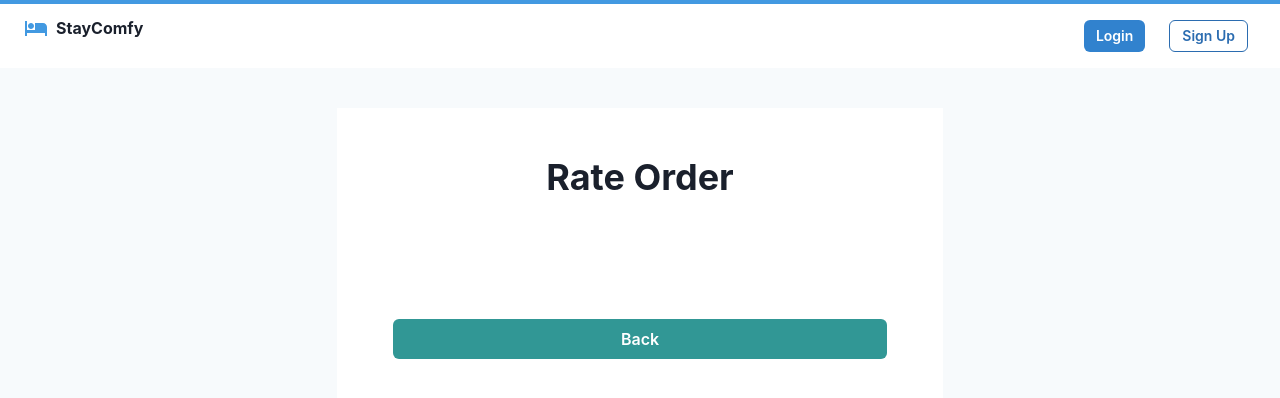
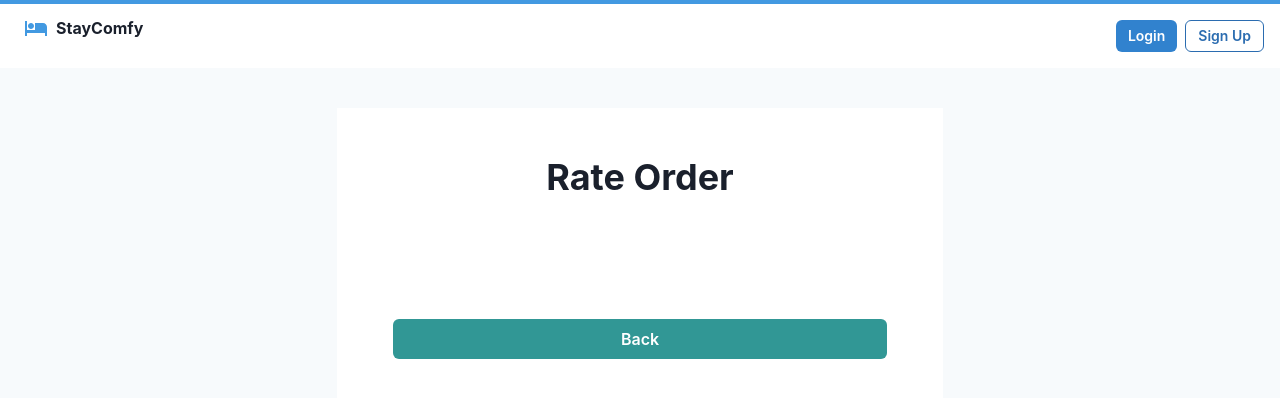
Before and after one commit to purwadhikafullstack/JCWDOL008013, a React (Create React App) app in the folder projects/client/: page /rating/1 in a window 1280 px wide. Shown: the top 398 px of the page. Built offline with nearby package versions, Linux system fonts and the light colour scheme; no server answers.

Commit message:
fix: navbar layout

```diff
--- a/projects/client/src/components/Navbar.jsx
+++ b/projects/client/src/components/Navbar.jsx
@@ -178,7 +178,6 @@ const Navbar = (props) => {
                                         variant={"solid"}
                                         colorScheme="blue"
                                         size={"sm"}
-                                        mr={4}
                                         as="a"
                                         href={"/login"}
                                     >
@@ -189,7 +188,6 @@ const Navbar = (props) => {
                                         variant="outline"
                                         colorScheme="blue"
                                         size={"sm"}
-                                        mr={4}
                                         as="a"
                                         href={"/register"}
                                     >
```
